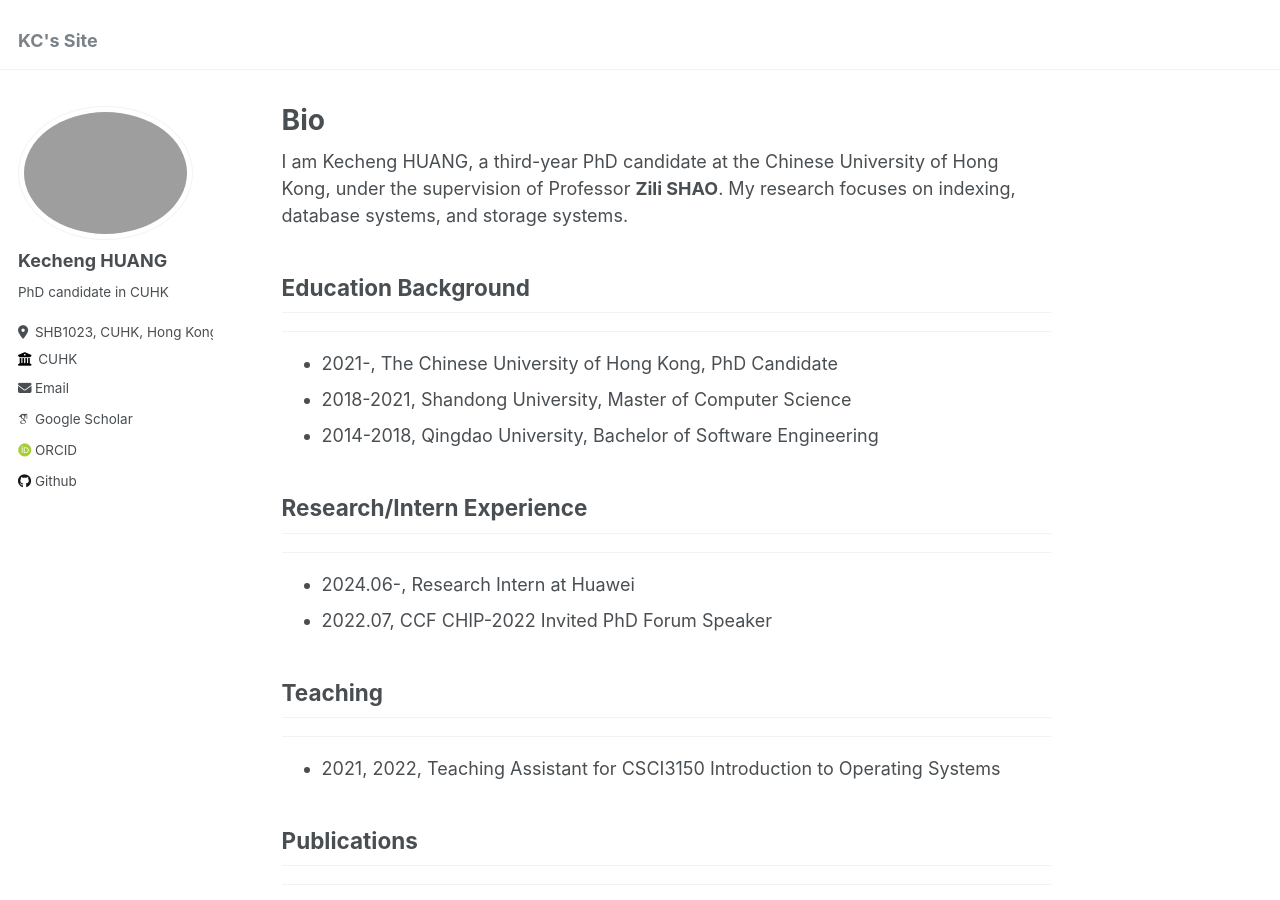
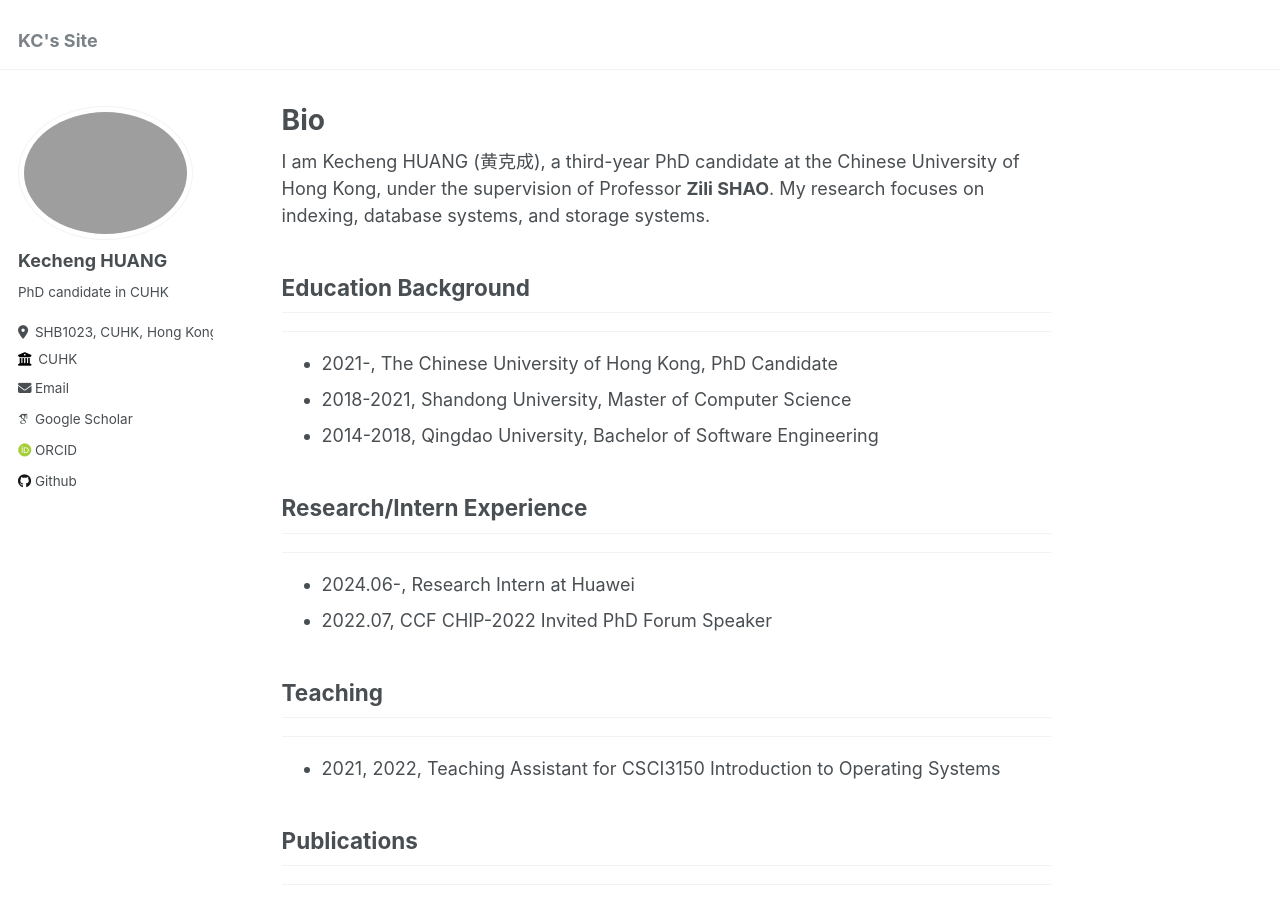
Before and after one commit to ericaloha/ericaloha.github.io, a Jekyll site: the page built from _pages/about.md, in a window 1280 px wide and 900 px high. Built offline with Jekyll 4.4.1, drawn with Linux system fonts in a browser that asks for light colours; some web fonts are replaced.

Commit message:
Update about.md

```diff
--- a/_pages/about.md
+++ b/_pages/about.md
@@ -5,7 +5,7 @@ author_profile: true
 
 ---
 
-I am Kecheng HUANG, a third-year PhD candidate at the Chinese University of Hong Kong, under the supervision of Professor **Zili SHAO**. My research focuses on indexing, database systems, and storage systems.
+I am Kecheng HUANG (黄克成), a third-year PhD candidate at the Chinese University of Hong Kong, under the supervision of Professor **Zili SHAO**. My research focuses on indexing, database systems, and storage systems.
 
 ## Education Background
 
```
